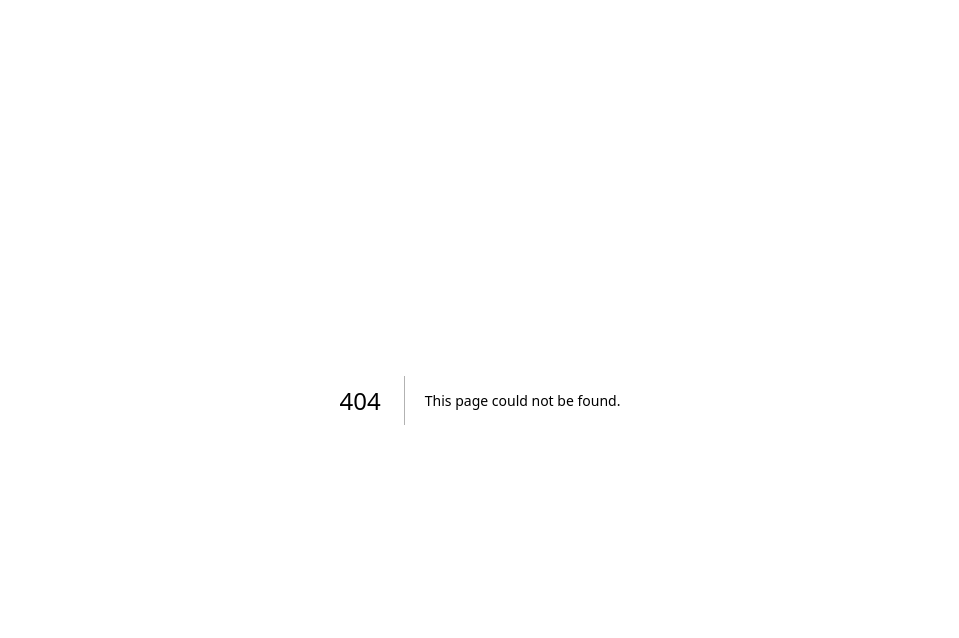
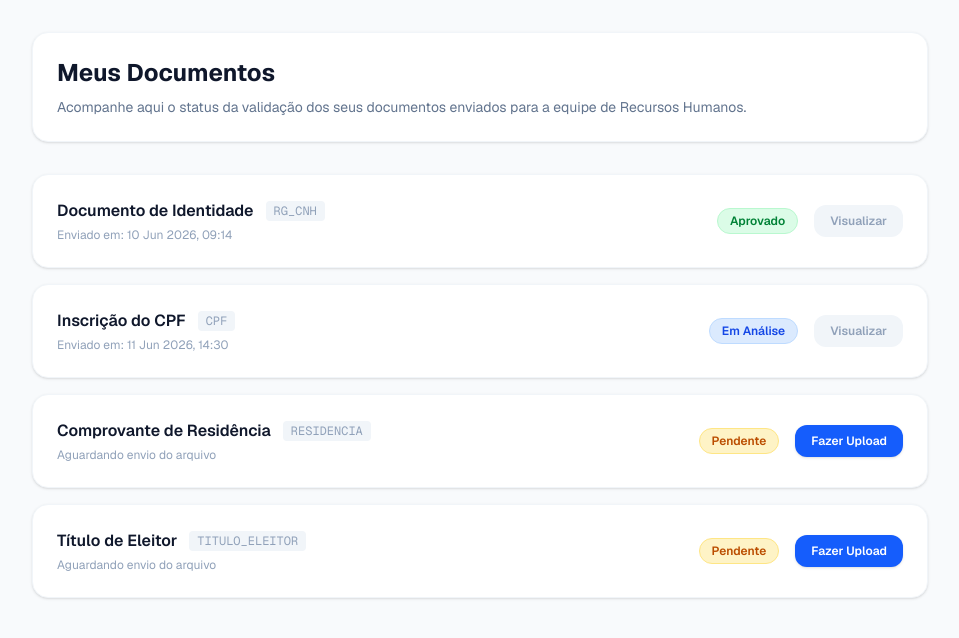
Before and after one commit to daisha19/Onboarding-Digital, a Next.js app in the folder frontend/: page /colaborador_documento in a window 1280 px wide. Before the commit this address had no page. Shown: the top 638 px of the page, without its empty margins (160-1119 px from the left). Built offline with nearby package versions, Linux system fonts and the light colour scheme.

Commit message:
add: pagina mock de envio de documentos de colaborador

```diff
--- /dev/null
+++ b/frontend/app/colaborador_documento/page.tsx
@@ -0,0 +1,133 @@
+'use client';
+
+import { useState, useEffect } from 'react';
+
+// Interface ajustada para refletir os critérios de aceite da Issue #18
+interface DocumentoColaborador {
+  id: string;
+  nome: string;
+  tipo: string;
+  status: 'Pendente' | 'Em Análise' | 'Aprovado' | 'Rejeitado';
+  dataEnvio: string | null;
+}
+
+export default function ColaboradorDocumento() {
+  // Estado para armazenar a lista de documentos do colaborador logado
+  const [documentos, setDocumentos] = useState<DocumentoColaborador[]>([]);
+  const [loading, setLoading] = useState<boolean>(true);
+
+  // MOCK: Simulando o GET /documentos solicitado na Issue
+  useEffect(() => {
+    const buscarDocumentosDoColaborador = async () => {
+      try {
+        setLoading(true);
+        console.log('[MOCK API] Executando GET /documentos para o colaborador autenticado...');
+
+        // Simulando delay da API
+        await new Promise((resolve) => setTimeout(resolve, 1000));
+
+        // Dados simulados baseados no cenário real de um novo contratado
+        const dadosMockados: DocumentoColaborador[] = [
+          { id: '1', nome: 'Documento de Identidade', tipo: 'RG_CNH', status: 'Aprovado', dataEnvio: '10 Jun 2026, 09:14' },
+          { id: '2', nome: 'Inscrição do CPF', tipo: 'CPF', status: 'Em Análise', dataEnvio: '11 Jun 2026, 14:30' },
+          { id: '3', nome: 'Comprovante de Residência', tipo: 'RESIDENCIA', status: 'Pendente', dataEnvio: null },
+          { id: '4', nome: 'Título de Eleitor', tipo: 'TITULO_ELEITOR', status: 'Pendente', dataEnvio: null },
+        ];
+
+        setDocumentos(dadosMockados);
+        // Descomente a linha abaixo para testar o estado vazio exigido na issue:
+        // setDocumentos([]);
+
+      } catch (error) {
+        console.error('Erro ao buscar documentos:', error);
+      } finally {
+        setLoading(false);
+      }
+    };
+
+    buscarDocumentosDoColaborador();
+  }, []);
+
+  // Função auxiliar para estilizar as badges de status idênticas às do RH_dashboard
+  const getStatusEstilo = (status: string) => {
+    switch (status) {
+      case 'Aprovado': return 'bg-green-100 text-green-700 border-green-200';
+      case 'Em Análise': return 'bg-blue-100 text-blue-700 border-blue-200';
+      case 'Rejeitado': return 'bg-red-100 text-red-700 border-red-200';
+      default: return 'bg-amber-100 text-amber-700 border-amber-200'; // Pendente
+    }
+  };
+
+  if (loading) {
+    return (
+      <div className="min-h-screen bg-slate-50 flex items-center justify-center">
+        <p className="text-slate-500 font-medium animate-pulse">Carregando seus documentos...</p>
+      </div>
+    );
+  }
+
+  return (
+    <div className="min-h-screen bg-slate-50 p-8 text-slate-800">
+      <div className="max-w-4xl mx-auto">
+
+        {/* Cabeçalho */}
+        <div className="mb-8 bg-white p-6 rounded-2xl shadow-sm border border-slate-100">
+          <h1 className="text-2xl font-bold text-slate-900 mb-2">Meus Documentos</h1>
+          <p className="text-slate-500 text-sm">
+            Acompanhe aqui o status da validação dos seus documentos enviados para a equipe de Recursos Humanos.
+          </p>
+        </div>
+
+        {/* Critério de Aceite: Estado Vazio */}
+        {documentos.length === 0 ? (
+          <div className="bg-white p-12 rounded-2xl shadow-sm border border-slate-100 text-center">
+            <span className="text-4xl">📂</span>
+            <h3 className="mt-4 text-lg font-semibold text-slate-900">Nenhum documento solicitado</h3>
+            <p className="text-slate-400 text-sm mt-1">O RH ainda não abriu solicitações de documentos para o seu perfil.</p>
+          </div>
+        ) : (
+          /* Lista de Documentos Real */
+          <div className="space-y-4">
+            {documentos.map((doc) => (
+              <div key={doc.id} className="bg-white p-6 rounded-2xl shadow-sm border border-slate-100 flex flex-col sm:flex-row sm:items-center sm:justify-between gap-4">
+
+                {/* Informações básicas exigidas na issue */}
+                <div>
+                  <div className="flex items-center gap-3 mb-1">
+                    <h3 className="font-semibold text-slate-900">{doc.nome}</h3>
+                    <span className="text-xs text-slate-400 bg-slate-100 px-2 py-0.5 rounded font-mono">
+                      {doc.tipo}
+                    </span>
+                  </div>
+                  <p className="text-xs text-slate-400">
+                    {doc.dataEnvio ? `Enviado em: ${doc.dataEnvio}` : 'Aguardando envio do arquivo'}
+                  </p>
+                </div>
+
+                {/* Status Badge */}
+                <div className="flex items-center gap-4 justify-between sm:justify-end">
+                  <span className={`text-xs px-3 py-1 rounded-full font-semibold border ${getStatusEstilo(doc.status)}`}>
+                    {doc.status}
+                  </span>
+
+                  {/* Se estiver pendente, exibe ação de Upload. Se já foi enviado, desabilita */}
+                  {doc.status === 'Pendente' ? (
+                    <button className="bg-blue-600 hover:bg-blue-700 text-white text-xs font-semibold px-4 py-2 rounded-xl transition-all shadow-sm active:scale-95">
+                      Fazer Upload
+                    </button>
+                  ) : (
+                    <button disabled className="bg-slate-100 text-slate-400 text-xs font-semibold px-4 py-2 rounded-xl cursor-not-allowed">
+                      Visualizar
+                    </button>
+                  )}
+                </div>
+
+              </div>
+            ))}
+          </div>
+        )}
+
+      </div>
+    </div>
+  );
+}
```
